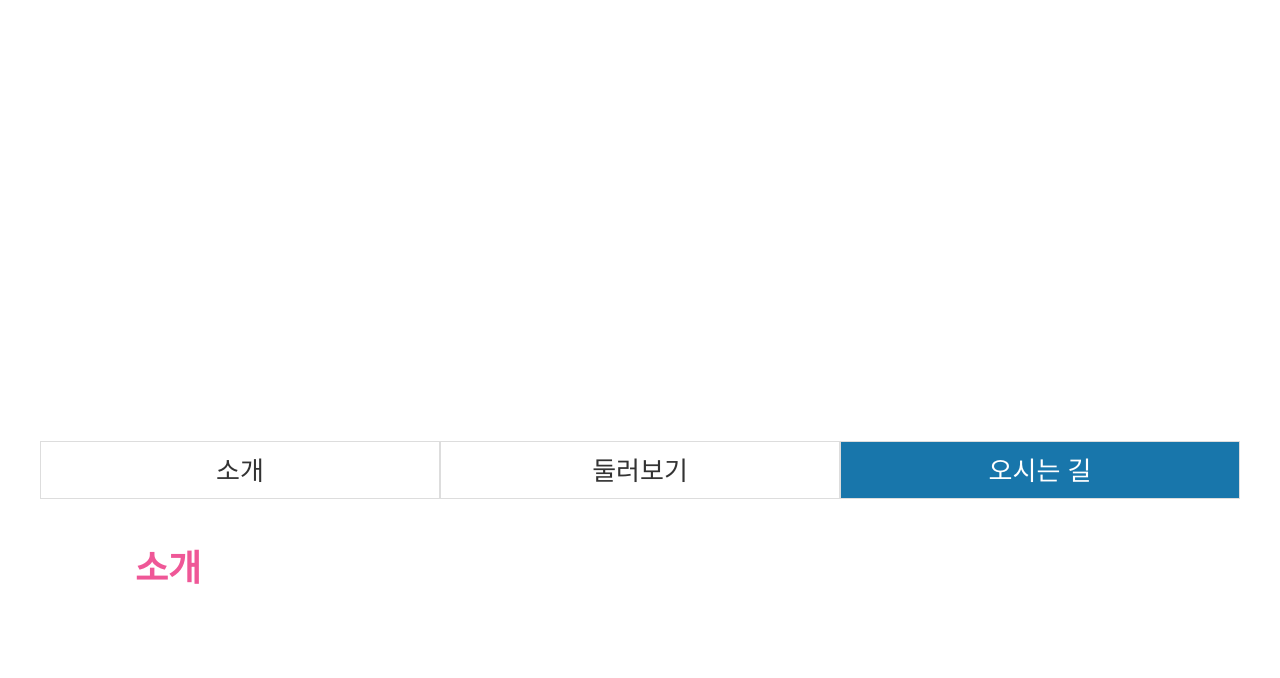
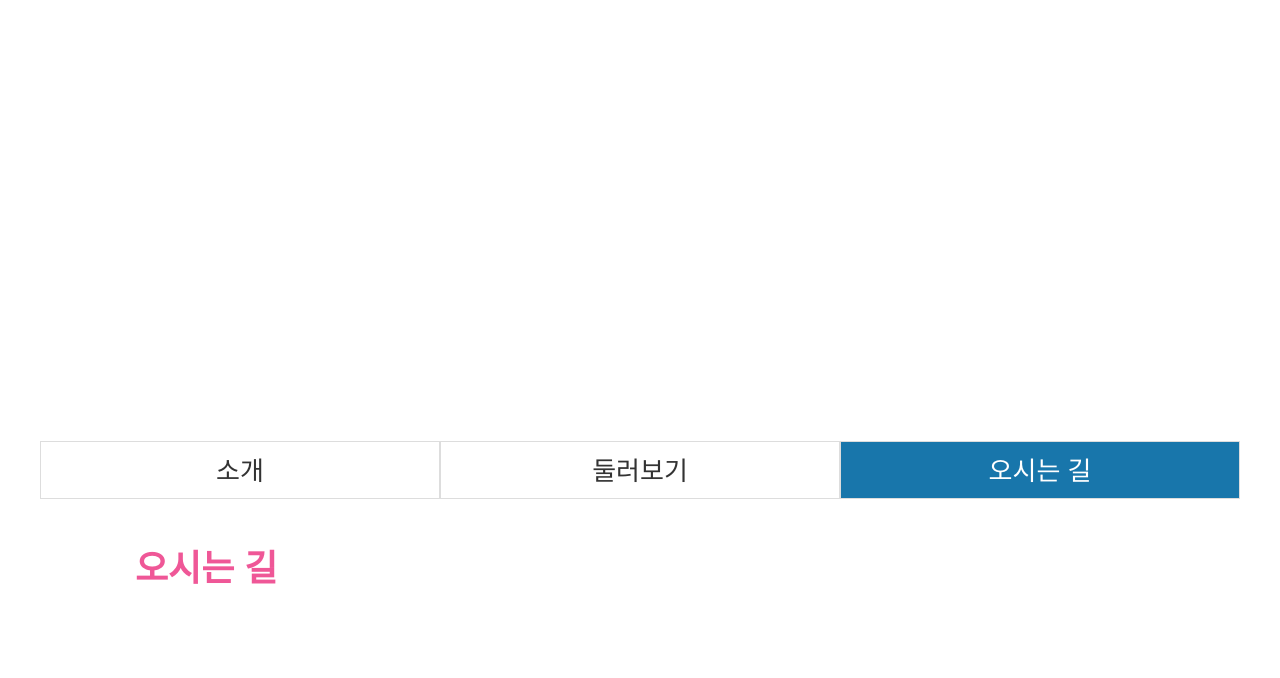
Before and after one commit to ironpark1105/seoch-love, a plain HTML site: page introduce/introduce_3.html in a window 1280 px wide. Shown: the part 99-777 px from the top of the page. Drawn offline with nearby package versions, Linux system fonts and the light colour scheme.

Commit message:
Update introduce_3.html

```diff
--- a/introduce/introduce_3.html
+++ b/introduce/introduce_3.html
@@ -69,7 +69,7 @@
                 <li><a href="./introduce_2.html">둘러보기</a></li>
                 <li><a id="white"  href="./introduce_3.html">오시는 길</a></li>
             </ul>
-            <h2>소개</h2>
+            <h2>오시는 길</h2>
             <div class="dog-img"></div>
         </div>
         <div class="map">
```
